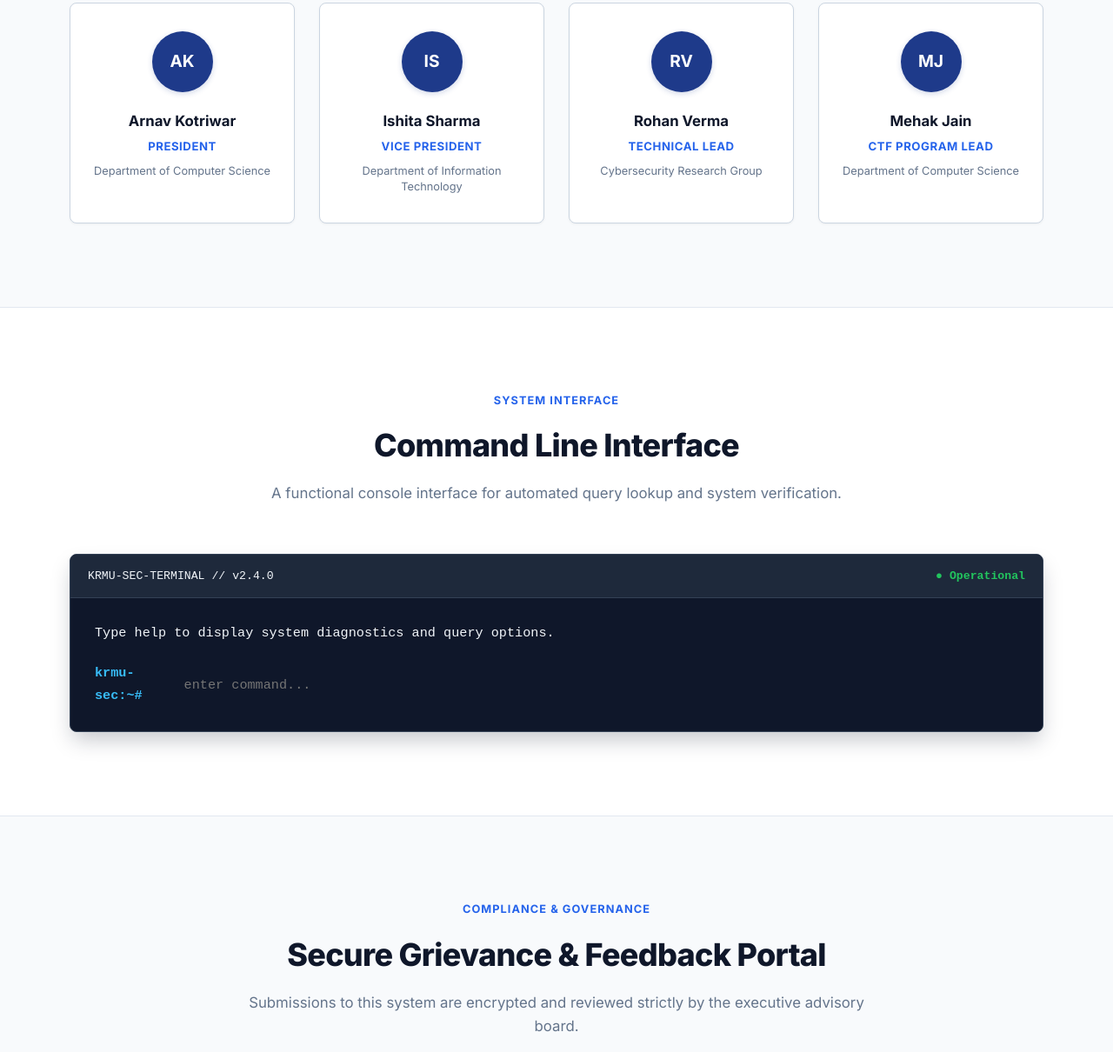
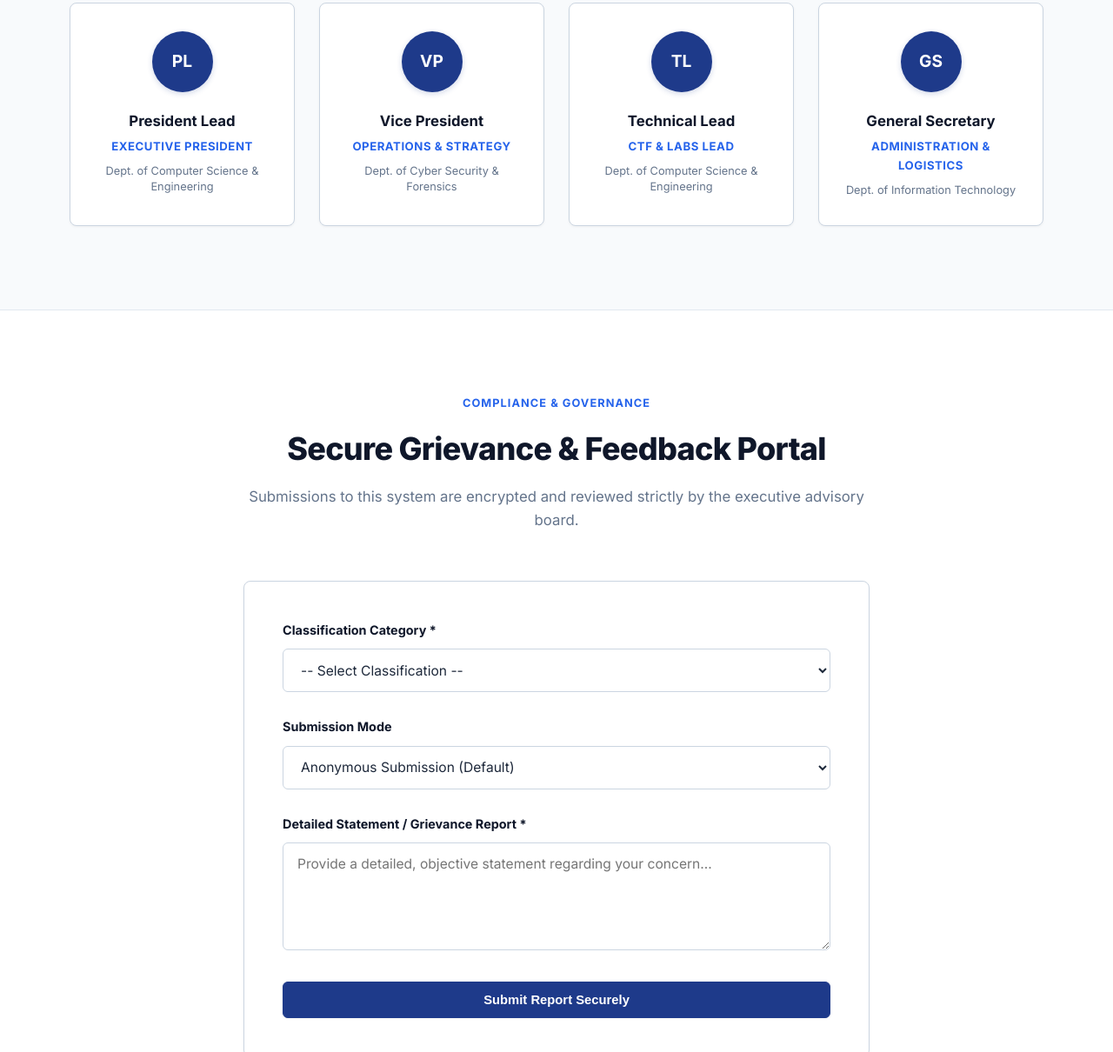
Before and after one commit to SmootherFeat27/cyber_club_website, a plain HTML site: page index.html in a window 1280 px wide. Shown: the part 2664-3874 px from the top of the page at 87% size. Drawn offline with Linux system fonts and the light colour scheme.

Commit message:
Update index.html

```diff
--- a/index.html
+++ b/index.html
@@ -575,62 +575,6 @@
         }
 
         /* ==========================================================================
-           Command Line Terminal Interface
-           ========================================================================== */
-        .formal-terminal {
-            background: var(--primary-navy);
-            border-radius: var(--radius-md);
-            overflow: hidden;
-            color: #F1F5F9;
-            font-family: 'Courier New', Courier, monospace;
-            box-shadow: 0 12px 24px -4px rgba(15, 23, 42, 0.25);
-            border: 1px solid #334155;
-        }
-
-        .terminal-header-bar {
-            background: #1E293B;
-            padding: 0.85rem 1.25rem;
-            display: flex;
-            justify-content: space-between;
-            align-items: center;
-            font-size: 0.825rem;
-            border-bottom: 1px solid #334155;
-        }
-
-        .status-indicator-online {
-            color: #22C55E;
-            font-weight: 600;
-        }
-
-        .terminal-body-content {
-            padding: 1.75rem;
-            font-size: 0.95rem;
-            line-height: 1.7;
-        }
-
-        .terminal-input-row {
-            display: flex;
-            align-items: center;
-            gap: 0.75rem;
-            margin-top: 1.25rem;
-        }
-
-        .prompt-symbol {
-            color: #38BDF8;
-            font-weight: bold;
-        }
-
-        .formal-terminal-input {
-            background: transparent;
-            border: none;
-            color: #FFFFFF;
-            font-family: inherit;
-            font-size: 0.95rem;
-            width: 100%;
-            outline: none;
-        }
-
-        /* ==========================================================================
            Grievances & Feedback Form
            ========================================================================== */
         .formal-form-container {
@@ -654,7 +598,8 @@
         }
 
         .formal-select,
-        .formal-textarea {
+        .formal-textarea,
+        .formal-input {
             width: 100%;
             padding: 0.85rem 1rem;
             border: 1px solid var(--border-color);
@@ -668,9 +613,31 @@
         }
 
         .formal-select:focus,
-        .formal-textarea:focus {
+        .formal-textarea:focus,
+        .formal-input:focus {
             border-color: var(--brand-accent);
             box-shadow: 0 0 0 3px rgba(37, 99, 235, 0.15);
+        }
+
+        .alert-box {
+            display: none;
+            padding: 1rem;
+            margin-bottom: 1.5rem;
+            border-radius: var(--radius-sm);
+            font-size: 0.9rem;
+            font-weight: 500;
+        }
+
+        .alert-success {
+            background-color: #DEF7EC;
+            color: #03543F;
+            border: 1px solid #84E1BC;
+        }
+
+        .alert-danger {
+            background-color: #FDE8E8;
+            color: #9B1C1C;
+            border: 1px solid #F8B4B4;
         }
 
         /* ==========================================================================
@@ -951,65 +918,35 @@
 
                 <div class="board-grid">
                     <div class="board-card">
-                        <div class="board-avatar-placeholder">AK</div>
-                        <h4>Arnav Kotriwar</h4>
-                        <span class="board-role">President</span>
-                        <p class="board-dept">Department of Computer Science</p>
+                        <div class="board-avatar-placeholder">PL</div>
+                        <h4>President Lead</h4>
+                        <span class="board-role">Executive President</span>
+                        <p class="board-dept">Dept. of Computer Science & Engineering</p>
                     </div>
-
                     <div class="board-card">
-                        <div class="board-avatar-placeholder">IS</div>
-                        <h4>Ishita Sharma</h4>
-                        <span class="board-role">Vice President</span>
-                        <p class="board-dept">Department of Information Technology</p>
+                        <div class="board-avatar-placeholder">VP</div>
+                        <h4>Vice President</h4>
+                        <span class="board-role">Operations & Strategy</span>
+                        <p class="board-dept">Dept. of Cyber Security & Forensics</p>
                     </div>
-
                     <div class="board-card">
-                        <div class="board-avatar-placeholder">RV</div>
-                        <h4>Rohan Verma</h4>
-                        <span class="board-role">Technical Lead</span>
-                        <p class="board-dept">Cybersecurity Research Group</p>
+                        <div class="board-avatar-placeholder">TL</div>
+                        <h4>Technical Lead</h4>
+                        <span class="board-role">CTF & Labs Lead</span>
+                        <p class="board-dept">Dept. of Computer Science & Engineering</p>
                     </div>
-
                     <div class="board-card">
-                        <div class="board-avatar-placeholder">MJ</div>
-                        <h4>Mehak Jain</h4>
-                        <span class="board-role">CTF Program Lead</span>
-                        <p class="board-dept">Department of Computer Science</p>
-                    </div>
-                </div>
-            </div>
-        </section>
-
-        <!-- TERMINAL INTERACTION SECTION -->
-        <section class="section-padding">
-            <div class="container">
-                <div class="section-header-formal">
-                    <span class="section-tag">System Interface</span>
-                    <h2>Command Line Interface</h2>
-                    <p>A functional console interface for automated query lookup and system verification.</p>
-                </div>
-
-                <div class="formal-terminal">
-                    <div class="terminal-header-bar">
-                        <span class="terminal-system-name">KRMU-SEC-TERMINAL // v2.4.0</span>
-                        <span class="status-indicator-online">● Operational</span>
-                    </div>
-                    <div class="terminal-body-content">
-                        <div id="terminal-output">
-                            <p>Type <code>help</code> to display system diagnostics and query options.</p>
-                        </div>
-                        <div class="terminal-input-row">
-                            <span class="prompt-symbol">krmu-sec:~#</span>
-                            <input type="text" id="terminal-input" class="formal-terminal-input" autocomplete="off" placeholder="enter command...">
-                        </div>
+                        <div class="board-avatar-placeholder">GS</div>
+                        <h4>General Secretary</h4>
+                        <span class="board-role">Administration & Logistics</span>
+                        <p class="board-dept">Dept. of Information Technology</p>
                     </div>
                 </div>
             </div>
         </section>
 
         <!-- ANONYMOUS COMPLAINT & FEEDBACK FORM -->
-        <section id="complaints" class="section-padding bg-light">
+        <section id="complaints" class="section-padding">
             <div class="container container-narrow">
                 <div class="section-header-formal">
                     <span class="section-tag">Compliance & Governance</span>
@@ -1018,27 +955,62 @@
                 </div>
 
                 <div class="formal-form-container">
+                    <!-- Status Notification Box -->
+                    <div id="formAlert" class="alert-box"></div>
+
                     <form id="complaintForm" onsubmit="submitComplaint(event)">
+                        <!-- WEB3FORMS ACCESS KEY -->
+                        <input type="hidden" name="access_key" value="b048517d-3172-4533-ba7e-90a73e11155c">
+
+                        <!-- Web3Forms Optional Settings -->
+                        <input type="hidden" name="subject" value="New Grievance Ticket Received [KRMU Cyber Club]">
+                        <input type="hidden" name="from_name" value="KRMU Grievance Portal">
+                        <input type="checkbox" name="botcheck" class="hidden" style="display: none;">
+
+                        <!-- Category -->
                         <div class="form-group-formal">
-                            <label for="complaintCategory">Classification Category</label>
-                            <select id="complaintCategory" class="formal-select">
-                                <option value="events-workshops">Events, Workshops & CTFs</option>
-                                <option value="technical-platform">Website & Technical Platform Issues</option>
-                                <option value="club-management">Club Management & Leadership</option>
-                                <option value="peer-behavior">Member Behavior & Misconduct</option>
-                                <option value="academics-curriculum">Curriculum & Learning Content</option>
-                                <option value="resources-infra">Lab, Infrastructure & Resources</option>
-                                <option value="ideas-suggestions">New Ideas & Feature Suggestions</option>
-                                <option value="other">Other / General Concerns</option>
+                            <label for="complaintCategory">Classification Category *</label>
+                            <select id="complaintCategory" name="Category" class="formal-select" required>
+                                <option value="" disabled selected>-- Select Classification --</option>
+                                <option value="Events, Workshops & CTFs">Events, Workshops & CTFs</option>
+                                <option value="Website & Technical Platform">Website & Technical Platform Issues</option>
+                                <option value="Club Management & Leadership">Club Management & Leadership</option>
+                                <option value="Member Behavior & Misconduct">Member Behavior & Misconduct</option>
+                                <option value="Curriculum & Learning Content">Curriculum & Learning Content</option>
+                                <option value="Lab, Infrastructure & Resources">Lab, Infrastructure & Resources</option>
+                                <option value="New Ideas & Feature Suggestions">New Ideas & Feature Suggestions</option>
+                                <option value="Other / General Concerns">Other / General Concerns</option>
                             </select>
                         </div>
 
+                        <!-- Submission Mode -->
                         <div class="form-group-formal">
-                            <label for="complaintMessage">Detailed Statement / Grievance Report</label>
-                            <textarea id="complaintMessage" class="formal-textarea" rows="5" placeholder="Provide a detailed, objective statement regarding your concern..." required></textarea>
+                            <label for="identityType">Submission Mode</label>
+                            <select id="identityType" name="Submission Mode" class="formal-select" onchange="toggleContactFields(this.value)">
+                                <option value="Anonymous" selected>Anonymous Submission (Default)</option>
+                                <option value="Identified">Provide Contact Details (for direct follow-up)</option>
+                            </select>
                         </div>
 
-                        <button type="submit" class="btn-formal-primary btn-block">Submit Report Securely</button>
+                        <!-- Optional Contact Fields -->
+                        <div id="contactFields" style="display: none;">
+                            <div class="form-group-formal">
+                                <label for="reporterName">Your Name</label>
+                                <input type="text" id="reporterName" name="Reporter Name" class="formal-input" placeholder="e.g., Alex Johnson">
+                            </div>
+                            <div class="form-group-formal">
+                                <label for="reporterEmail">Contact Email</label>
+                                <input type="email" id="reporterEmail" name="email" class="formal-input" placeholder="e.g., alex@university.edu">
+                            </div>
+                        </div>
+
+                        <!-- Statement Area -->
+                        <div class="form-group-formal">
+                            <label for="complaintMessage">Detailed Statement / Grievance Report *</label>
+                            <textarea id="complaintMessage" name="Grievance Statement" class="formal-textarea" rows="5" placeholder="Provide a detailed, objective statement regarding your concern..." required></textarea>
+                        </div>
+
+                        <button type="submit" id="submitBtn" class="btn-formal-primary btn-block">Submit Report Securely</button>
                     </form>
                 </div>
             </div>
@@ -1046,22 +1018,77 @@
 
     </main>
 
-    <!-- FORMAL FOOTER -->
+    <!-- FOOTER -->
     <footer class="formal-footer">
         <div class="container footer-content">
             <div class="footer-left">
-                <p><strong>Cybersecurity Club — K.R. Mangalam University</strong></p>
-                <p class="footer-subtext">&copy; 2026 KRMU Cybersecurity Student Chapter. All Rights Reserved.</p>
+                <strong>Cybersecurity Student Chapter</strong>
+                <p class="footer-subtext">School of Engineering & Technology — K.R. Mangalam University</p>
             </div>
             <div class="footer-right">
                 <a href="#about">About</a>
                 <a href="#events">Programs</a>
-                <a href="#complaints">Compliance</a>
+                <a href="#leaderboard">Standings</a>
+                <a href="#complaints">Grievances</a>
             </div>
         </div>
     </footer>
 
-    <!-- Custom JS -->
-    <script src="js/script.js"></script>
+    <script>
+        function toggleContactFields(value) {
+            const fields = document.getElementById('contactFields');
+            fields.style.display = value === 'Identified' ? 'block' : 'none';
+        }
+
+        function redirectToForm(type) {
+            alert('Registration portal for ' + type + ' will open shortly.');
+        }
+
+        async function submitComplaint(event) {
+            event.preventDefault();
+
+            const form = document.getElementById('complaintForm');
+            const alertBox = document.getElementById('formAlert');
+            const submitBtn = document.getElementById('submitBtn');
+
+            submitBtn.disabled = true;
+            submitBtn.innerText = 'Transmitting Report...';
+            alertBox.style.display = 'none';
+
+            const formData = new FormData(form);
+            const object = Object.fromEntries(formData);
+            const json = JSON.stringify(object);
+
+            try {
+                const response = await fetch('https://api.web3forms.com/submit', {
+                    method: 'POST',
+                    headers: {
+                        'Content-Type': 'application/json',
+                        'Accept': 'application/json'
+                    },
+                    body: json
+                });
+
+                const result = await response.json();
+
+                if (result.success) {
+                    alertBox.className = 'alert-box alert-success';
+                    alertBox.innerText = 'Grievance ticket successfully submitted! An email notification has been dispatched to the advisory board.';
+                    alertBox.style.display = 'block';
+                    form.reset();
+                    toggleContactFields('Anonymous');
+                } else {
+                    throw new Error(result.message);
+                }
+            } catch (error) {
+                alertBox.className = 'alert-box alert-danger';
+                alertBox.innerText = 'Submission failed. Please verify your Web3Forms access key or network connection.';
+                alertBox.style.display = 'block';
+            } finally {
+                submitBtn.disabled = false;
+                submitBtn.innerText = 'Submit Report Securely';
+            }
+        }
+    </script>
 </body>
 </html>
```
